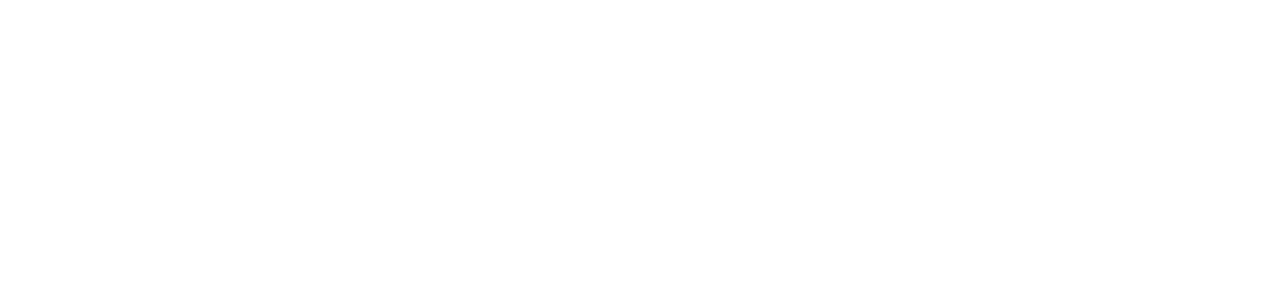
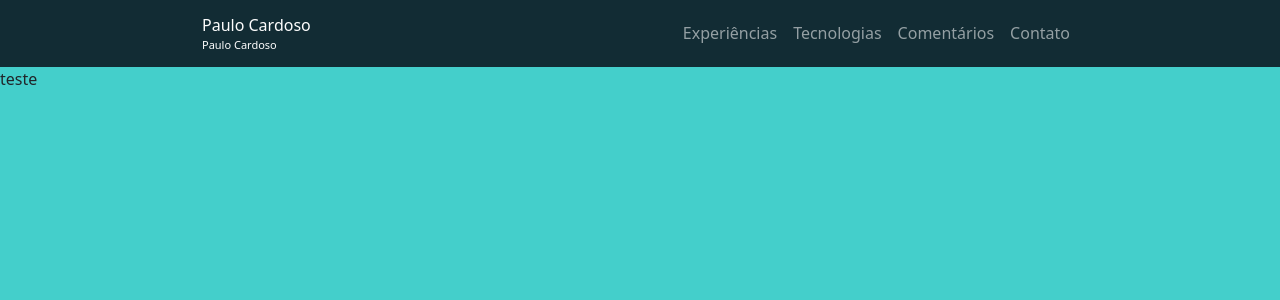
Before and after one commit to pviniciusm/grourriculum, an Angular app in the folder web/grourriculum/: page / in a window 1280 px wide. Shown: the top 300 px of the page. Built offline with nearby package versions, Linux system fonts and the light colour scheme.

Commit message:
Navbar and main section of homepage

```diff
--- a/web/grourriculum/src/app/app.component.html
+++ b/web/grourriculum/src/app/app.component.html
@@ -1 +1,36 @@
+<header class="container-fluid" id="main-header">
+  <nav class="navbar navbar-expand-md navbar-dark">
+    <div class="container-fluid">
+      <a class="navbar-brand" href="/">
+        <p id="navbar-name">Paulo Cardoso</p>
+        <p id="navbar-description">Paulo Cardoso</p>
+      </a>
+      <button class="navbar-toggler" type="button" data-bs-toggle="collapse" data-bs-target="#navbar-links" aria-controls="navbar-links" aria-expanded="false" aria-label="Toggle navigation">
+        <span class="navbar-toggler-icon"></span>
+      </button>
+      <div class="collapse navbar-collapse" id="navbar-links">
+        <ul class="navbar-nav mb-2 mb-lg-0">
+          <li class="nav-item">
+            <a class="nav-link" href="">Experiências</a>
+          </li>
+          <li class="nav-item">
+            <a class="nav-link" href="#">Tecnologias</a>
+          </li>
+          <li class="nav-item">
+            <a class="nav-link" href="#">Comentários</a>
+          </li>
+          <li class="nav-item">
+            <a class="nav-link" href="#">Contato</a>
+          </li>
+        </ul>
+      </div>
+    </div>
+  </nav>
+</header>
+
+<section class="main-container">
+    <p>teste</p>
+</section>
+
+
 <router-outlet></router-outlet>
--- a/web/grourriculum/src/index.html
+++ b/web/grourriculum/src/index.html
@@ -6,8 +6,10 @@
   <base href="/">
   <meta name="viewport" content="width=device-width, initial-scale=1">
   <link rel="icon" type="image/x-icon" href="favicon.ico">
+  <link href="https://cdn.jsdelivr.net/npm/bootstrap@5.0.0-beta3/dist/css/bootstrap.min.css" rel="stylesheet" integrity="sha384-eOJMYsd53ii+scO/bJGFsiCZc+5NDVN2yr8+0RDqr0Ql0h+rP48ckxlpbzKgwra6" crossorigin="anonymous">
 </head>
 <body>
-  <app-root></app-root>
+  <app-root class="app-root"></app-root>
+  <script src="https://cdn.jsdelivr.net/npm/bootstrap@5.0.0-beta3/dist/js/bootstrap.bundle.min.js" integrity="sha384-JEW9xMcG8R+pH31jmWH6WWP0WintQrMb4s7ZOdauHnUtxwoG2vI5DkLtS3qm9Ekf" crossorigin="anonymous"></script>
 </body>
 </html>
--- a/web/grourriculum/src/styles.scss
+++ b/web/grourriculum/src/styles.scss
@@ -1 +1,65 @@
-/* You can add global styles to this file, and also import other style files */
+$gunmetal: #122C34;
+$indigo-blue: #224870;
+$dark-blue: #2A4494;
+$light-blue: #4EA5D9;
+$turquoise: #44CFCB;
+
+$white: #FDFDFD;
+$black: #222;
+$black-2: #333;
+
+$navbar-dark-toggler-border-color:  rgba($white, .9) !important;
+
+* {
+  margin: 0;
+  padding: 0;
+}
+
+html, body {
+  height: 100vh;
+}
+
+.app-root {
+  height: 100%;
+  display: flex;
+  flex-direction: column;
+}
+
+/* Header */
+#main-header {
+  padding: 0 10px;
+  background-color: $gunmetal;
+  color: $white;
+
+  .navbar {
+    max-width: 900px;
+    margin: auto !important;
+  }
+}
+
+#navbar-links {
+  justify-content: flex-end !important;
+}
+
+.navbar-brand p {
+  padding: 0 !important;
+  margin: 0 !important;
+
+  color: $white !important;
+}
+
+#navbar-name {
+  font-size: 16px;
+}
+
+#navbar-description {
+  font-size: 11px;
+}
+
+/* Main section */
+.main-container {
+  flex: 1;
+  background-color: #44CFCB;
+
+  /*overflow-y: auto;*/
+}
```
